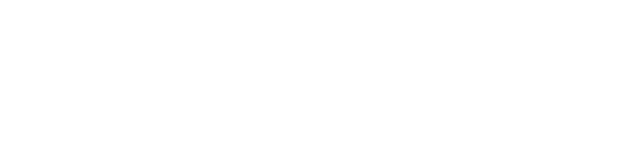
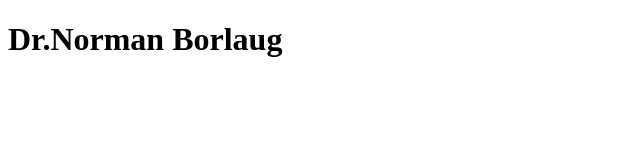
Before and after one commit to mrparkersson/Microserve-Html-Css-Project, a plain HTML site: page index.html in a window 1280 px wide. Shown: the whole page, without its empty margins (0-640 px from the left). Drawn offline with Linux system fonts and the light colour scheme.

Commit message:
first and second stories

```diff
--- a/index.html
+++ b/index.html
@@ -9,6 +9,12 @@
   <body>
     <script src="https://cdn.freecodecamp.org/testable-projects-fcc/v1/bundle.js"></script>
 
+    <div id="main">
+      <div id="title">
+        <h1>Dr.Norman Borlaug</h1>
+      </div>
+
+    </div>
     <!--
 
     Hello Camper!
```
